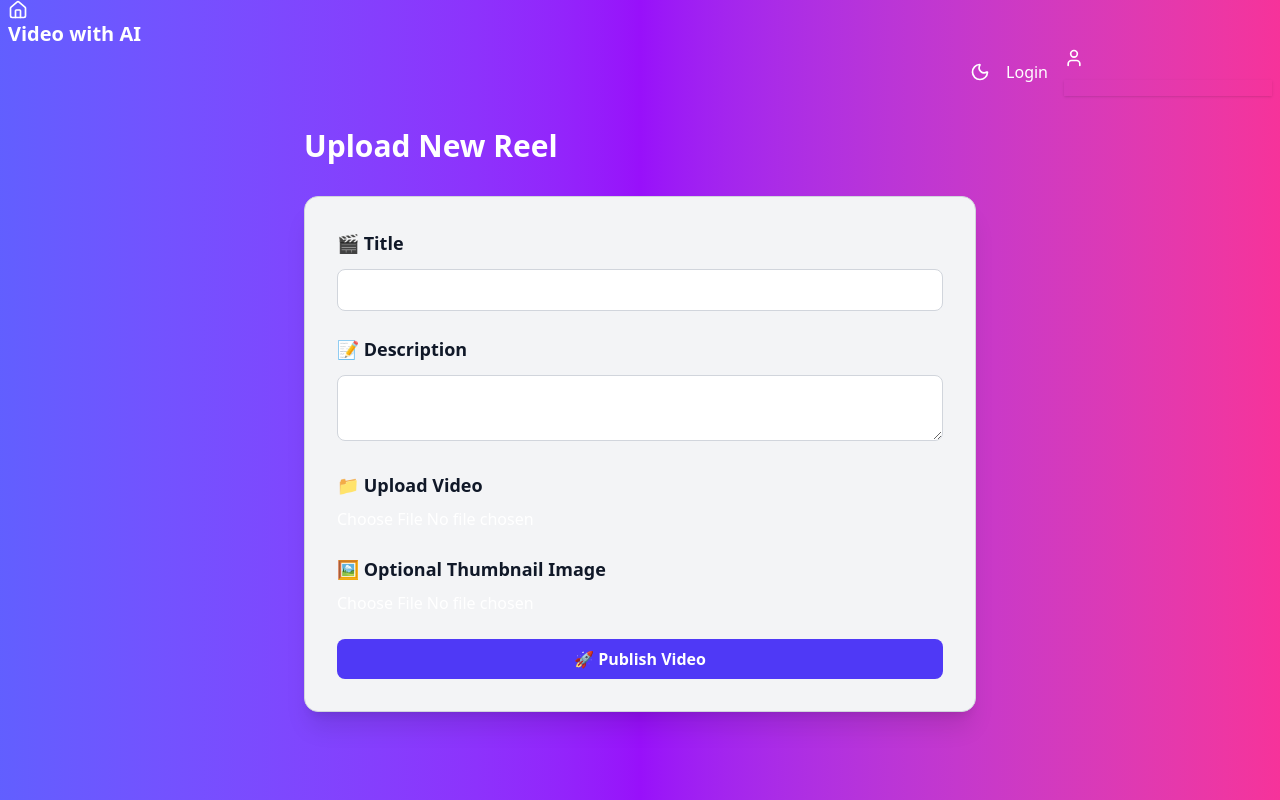
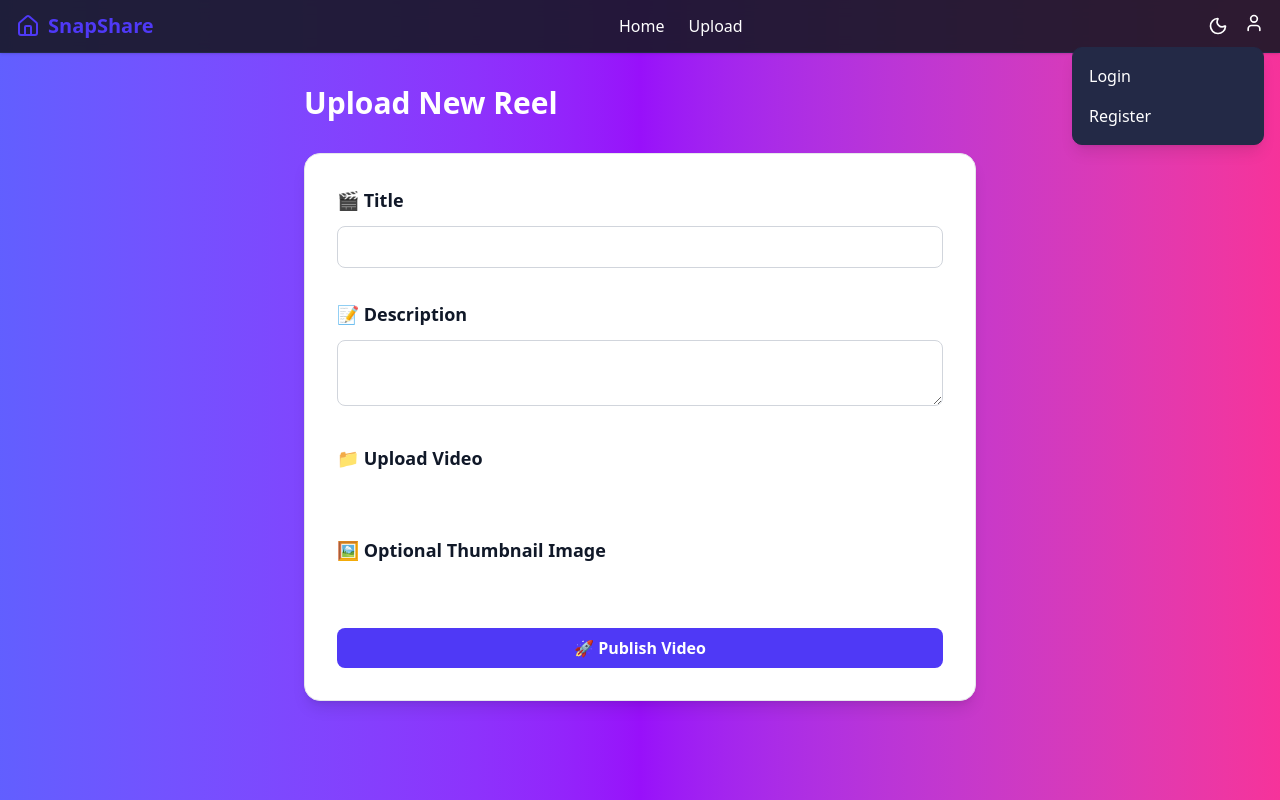
Before and after one commit to Dipeshgithub1/SnapShare-A-Simple-Social-Image-Sharing-Platform, a Next.js app: page /upload in a window 1280 px wide. Built offline with nearby package versions, Linux system fonts and the light colour scheme; no server answers; what @imagekit/next would draw is missing.

Commit message:
upload section commit of SnapShare project

```diff
--- a/app/components/Header.tsx
+++ b/app/components/Header.tsx
@@ -16,124 +16,103 @@ export default function Header(){
     const handleSignOut = async () => {
         try {
             await signOut();
-            showNotification("Singed out successfully",'success');
+            showNotification("Signed out successfully",'success');
 
         } catch (error) {
             showNotification("Failed to sign out",'error')
         }
     }
 
-  //Toggle dark mode class on html tag
-
   const toggleDarkMode = () => {
+    const newDarkMode = !darkMode;
+    setDarkMode(newDarkMode);
     const html = document.documentElement;
-    if(html.classList.contains("dark")){
-        html.classList.remove("dark")
-        setDarkMode(false);
+    if(newDarkMode){
+        html.classList.add("dark");
+        localStorage.setItem("theme", "dark");
     } else {
-        html.classList.add("dark");
-        setDarkMode(true)
+        html.classList.remove("dark");
+        localStorage.setItem("theme", "light");
     }
   };
 
   useEffect(() => {
-    //Default to system preference
-    if (window.matchMedia("(prefers-color-scheme : dark").matches){
+    const savedTheme = localStorage.getItem("theme");
+    if (savedTheme) {
+      if (savedTheme === "dark") {
         document.documentElement.classList.add("dark");
         setDarkMode(true);
+      } else {
+        document.documentElement.classList.remove("dark");
+        setDarkMode(false);
       }
-  },[]);
+    } else {
+      if (window.matchMedia("(prefers-color-scheme: dark)").matches) {
+        document.documentElement.classList.add("dark");
+        setDarkMode(true);
+      } else {
+        document.documentElement.classList.remove("dark");
+        setDarkMode(false);
+      }
+    }
+  }, []);
 
     return (
-        <div className="navbar bg-base-300 sticky top-0 z-40">
-           <div className="container mx-auto">
-            <div className="flex-1 px-2 lg:flex-none">
-            <Link href="/"
-            className="btn btn-ghost text-xl gap-2 normal-case font-bold"
-            prefetch={true}
-            onClick={() =>
-                showNotification("Welcome to ImageKit ReelsPro","info")
-            }
-         >
-            <Home className="w-5 h-5" />
-            Video with AI
+  <header className="sticky top-0 z-50 bg-[#181825]/90 dark:bg-[#181825]/90 backdrop-blur border-b border-[#232946] dark:border-[#232946] shadow-sm">
+    <nav className="container mx-auto flex items-center justify-between py-3 px-4">
+      {/* Left: Logo/Home */}
+      <Link href="/" className="flex items-center gap-2 font-bold text-xl text-indigo-600 dark:text-[#a786df] hover:opacity-80 transition" prefetch={true} onClick={() => showNotification("Welcome to ImageKit ReelsPro","info") }>
+        <Home className="w-6 h-6" />
+        <span>SnapShare</span>
       </Link>
+      {/* Center: Navigation */}
+      <div className="hidden md:flex gap-6 text-base font-medium">
+        <Link href="/" className="hover:text-indigo-600 dark:hover:text-[#a786df] transition">Home</Link>
+        <Link href="/upload" className="hover:text-indigo-600 dark:hover:text-[#a786df] transition">Upload</Link>
       </div>
-            {/* Right Side */}
-        <div className="flex flex-1 justify-end px-2">
+      {/* Right: Actions */}
       <div className="flex items-center gap-4">
-            {/* 🌙 Dark Mode Toggle */}
-            <button
-              onClick={toggleDarkMode}
-              className="btn btn-ghost btn-circle"
-              title="Toggle Dark Mode"
-            >
+        {/* Dark Mode Toggle */}
+        <button onClick={toggleDarkMode} className="btn btn-ghost btn-circle" title="Toggle Dark Mode">
           {darkMode ? <Sun className="w-5 h-5" /> : <Moon className="w-5 h-5" />}
         </button>
-              {/* Dropdown */}
-                {/* Dropdown */}
-
-              {session ? (
-                <button
-                  onClick={handleSignOut}
-                  className="btn btn-sm btn-outline btn-error"
-                >
-                  Sign Out
-                </button>
-              ) : (
-                <Link href="/login" className="btn btn-sm btn-primary">
-                  Login
-                </Link>
-              )}
-
-            <div className="dropdown dropdown-end">
-              <div tabIndex={0} role="button" className="btn btn-ghost btn-circle avatar">
+        {/* User Dropdown */}
+        <div className="relative">
+          <button tabIndex={0} className="btn btn-ghost btn-circle avatar focus:outline-none">
             {session?.user?.image ? (
-                  <div className="w-8 rounded-full ring ring-primary ring-offset-base-100 ring-offset-2">
-                    <img src={session.user.image} alt="profile" />
-                  </div>
+              <span className="w-8 h-8 rounded-full overflow-hidden border-2 border-indigo-500 dark:border-[#a786df]">
+                <img src={session.user.image} alt="profile" className="w-full h-full object-cover" />
+              </span>
             ) : (
               <User className="w-5 h-5" />
             )}
-              </div>
-             <ul
-                 className="mt-3 z=[1] p-2 shadow menu menu-sm dropdown-content bg-base-100 rounded-box w-52">
+          </button>
+          <ul className="absolute right-0 mt-2 w-48 bg-[#232946] dark:bg-[#232946] border border-[#232946] dark:border-[#232946] rounded-lg shadow-lg py-2 z-50">
             {session ? (
               <>
-                    <li className="px-4 py-1">
-                      <span className="text-sm opacity-70">
-                        {session.user?.email?.split("@")[0]}
-                        </span>
+                <li className="px-4 py-2 text-sm text-[#e0e6ed] dark:text-[#e0e6ed]">{session.user?.email?.split("@")[0]}</li>
+                <li><hr className="my-1 border-[#232946] dark:border-[#232946]" /></li>
+                <li>
+                  <Link href="/upload" className="block px-4 py-2 hover:bg-[#181825] dark:hover:bg-[#181825] transition">Video Upload</Link>
                 </li>
-                    <div className="divider my-1"></div>
-
                 <li>
-                        <Link href="/upload"
-                        className="px-4 py-2 hover:bg-base-200 block w-full"
-                        onClick={() =>
-                            showNotification('Welcome to admin Dashboard',"info")
-                        }
-                        >
-                         Video Upload
-                        </Link>
-                    </li>
-
-                    <li><button onClick={handleSignOut}
-                    className="px-4 py-2 text-error hover:bg-base-200 w-full text-left">
-                        Sign Out
-                        </button>
+                  <button onClick={handleSignOut} className="block w-full text-left px-4 py-2 text-red-400 hover:bg-[#181825] dark:hover:bg-[#181825] transition">Sign Out</button>
                 </li>
               </>
-                 ):(null
-
+            ) : (
+              <>
+                <li>
+                  <Link href="/login" className="block px-4 py-2 hover:bg-[#181825] dark:hover:bg-[#181825] transition">Login</Link>
+                </li>
+                <li>
+                  <Link href="/register" className="block px-4 py-2 hover:bg-[#181825] dark:hover:bg-[#181825] transition">Register</Link>
+                </li>
+              </>
             )}
           </ul>
         </div>
       </div>
-                </div>
-
-                </div>
-
-               </div>
+    </nav>
+  </header>
     )
 }
--- a/app/components/Notification.tsx
+++ b/app/components/Notification.tsx
@@ -36,12 +36,12 @@ export function NotificationProvider({ children }: { children: ReactNode }) {
     <NotificationContext.Provider value= {{ showNotification}}>
         {children}
         {notification && (
-            <div className="toast toast-end z-[100]">
-                <div className={`alert ${getAlertClass(notification.type)}`}>
-                    <span>{notification.message}</span>
-                </div>
-            </div>
-        )}
+  <div className="fixed top-6 right-6 z-[100]">
+    <div className={`px-6 py-4 rounded-lg shadow-lg font-semibold text-[#e0e6ed] dark:text-[#e0e6ed] bg-[#232946] dark:bg-[#232946] transition-all duration-300 ${getAlertClass(notification.type)}`}>
+      <span>{notification.message}</span>
+    </div>
+  </div>
+)}
     </NotificationContext.Provider>
 
 
--- a/app/components/VideoFeed.tsx
+++ b/app/components/VideoFeed.tsx
@@ -19,7 +19,7 @@ export default function VideoFeed({ videos = [] }: VideoFeedProps) {
   const isLoading = videos.length === 0;
 
   return (
-    <div className="grid grid-cols-1 sm:grid-cols-2 md:grid-cols-3 lg:grid-cols-4 xl:grid-cols-5 gap-6 p-4">
+    <div className="grid grid-cols-1 sm:grid-cols-2 md:grid-cols-3 lg:grid-cols-4 xl:grid-cols-5 gap-8 p-6 bg-[#181825] dark:bg-[#181825]">
       {isLoading ? (
         Array.from({ length: 5 }).map((_, index) => <VideoSkeleton key={index} />)
       ) : (
--- a/app/components/VideoUploadForm.tsx
+++ b/app/components/VideoUploadForm.tsx
@@ -74,7 +74,7 @@ export default function VideoUploadForm() {
   return (
     <form
       onSubmit={handleSubmit}
-      className="space-y-6 bg-gray-100 dark:bg-gray-800 shadow-xl rounded-xl p-8 border border-gray-300 dark:border-gray-700 transform transition-transform duration-300 hover:scale-[1.01]"
+      className="w-full max-w-2xl mx-auto bg-white dark:bg-gray-900 rounded-2xl shadow-lg p-8 space-y-8 border border-gray-200 dark:border-gray-700"
     >
       <div>
         <label className="block font-semibold text-lg text-gray-900 dark:text-gray-100 mb-2">
@@ -146,7 +146,7 @@ export default function VideoUploadForm() {
       )}
 
       {response && !error && (
-        <p className="text-green-600 dark:text-green-400 font-medium mt-4 p-3 bg-green-100 dark:bg-green-900 border border-green-400 dark:border-green-600 rounded-md animate-fade-in">
+        <p className="text-indigo-600 dark:text-indigo-400 font-medium mt-4 p-3 bg-indigo-100 dark:bg-indigo-900 border border-indigo-400 dark:border-green-600 rounded-md animate-fade-in">
           ✅ Video uploaded successfully! Redirecting...
         </p>
       )}
--- a/app/layout.tsx
+++ b/app/layout.tsx
@@ -2,7 +2,7 @@ import type { Metadata } from "next";
 import { Geist, Geist_Mono } from "next/font/google";
 import "./globals.css";
 import Providers from "./components/Providers";
-import Header from "./components/Header"; // Import the Header component
+import Header from "./components/Header";
 
 const geistSans = Geist({
   variable: "--font-geist-sans",
@@ -37,8 +37,8 @@ export default function RootLayout({
         `}
       >
         <Providers>
-          <Header /> {/* Render the Header component here */}
-          {children}
+        <Header />
+        {children}
         </Providers>
       </body>
     </html>
```
Also changed, not shown: app/components/VideoComponent.tsx (+7 -11 lines), 1 other file (tests, documents, lock files or other folders). Lines whose indentation alone changed are shown as unchanged.
